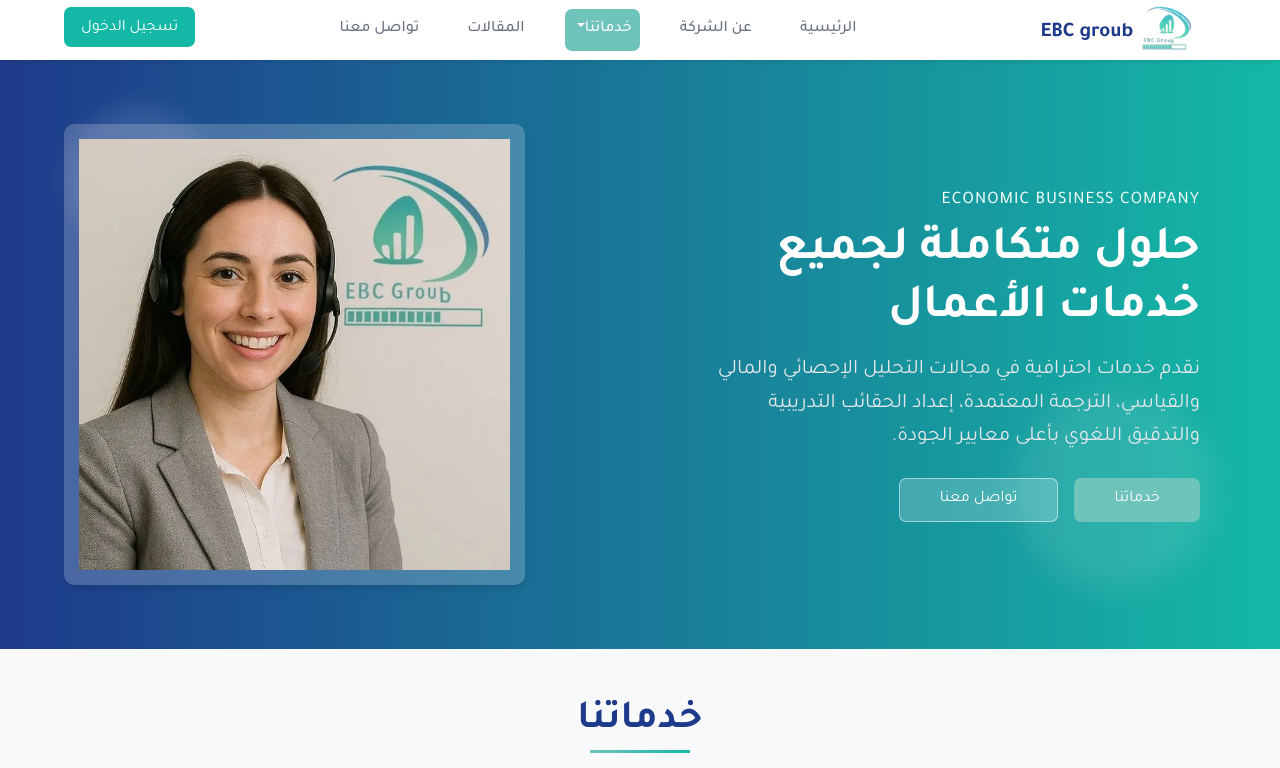
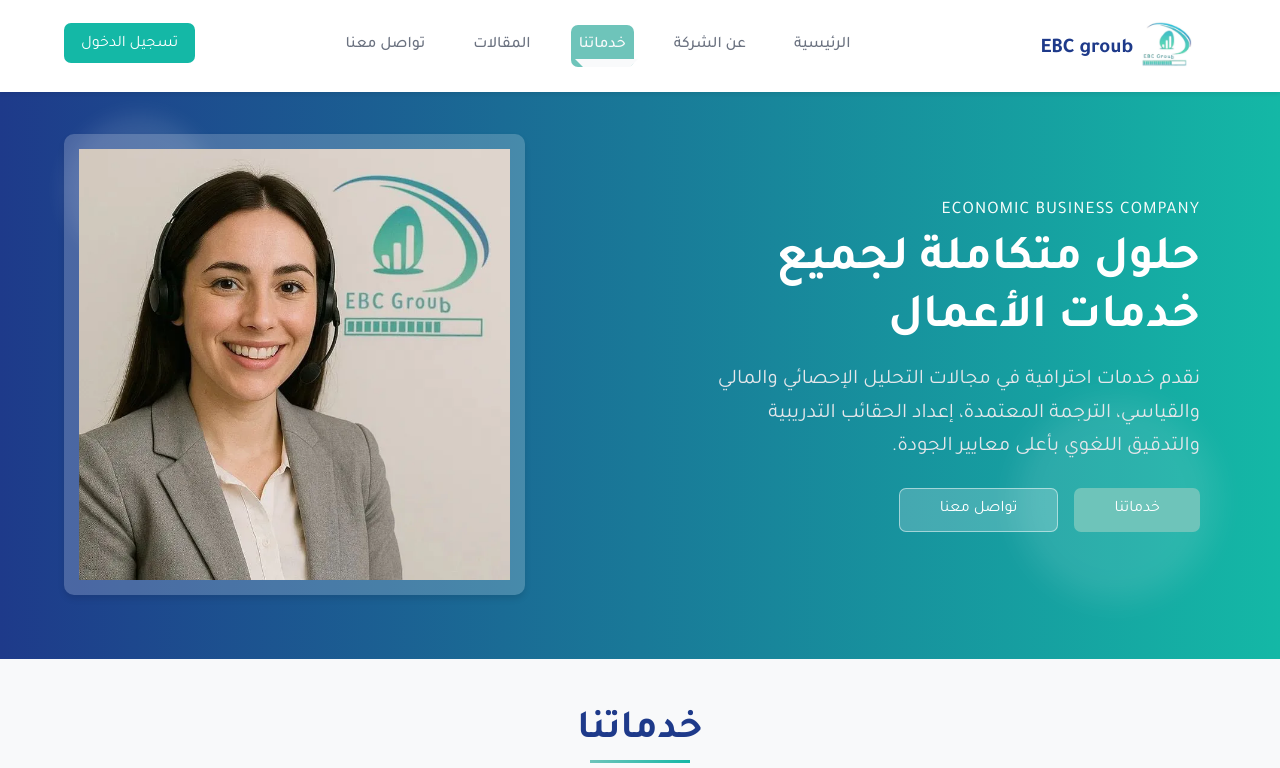
Before and after one commit to mmhmddd/EBC-groub, a plain HTML site: page index.html in a window 1280 px wide. Both pictures are taken after a click on the button "خدماتنا". Shown: the top 768 px of the page. Drawn offline with nearby package versions, Linux system fonts and the light colour scheme.

Commit message:
second commit

```diff
--- a/css/navbar.css
+++ b/css/navbar.css
@@ -13,7 +13,13 @@
 .navbar {
   direction: rtl;
   box-shadow: var(--shadow-sm);
-  padding: 0rem 1rem;
+  padding: 1rem 1rem;
+  position: fixed;
+  top: 0;
+  left: 0;
+  right: 0;
+  z-index: 1000;
+  background-color: var(--ebc-light);
 }
 
 .navbar-brand {
@@ -63,6 +69,7 @@
   font-weight: 500;
   padding: 0.5rem 0;
   transition: var(--transition-normal);
+  position: relative;
 }
 
 .navbar-nav .nav-link:hover,
@@ -71,6 +78,37 @@
   background-color: var(--ebc-light-green);
   border-radius: 7px;
 }
+
+.navbar-nav .nav-link::after {
+  content: '';
+  position: absolute;
+  width: 0;
+  height: 2px;
+  bottom: 0;
+  left: 0;
+  background-color: var(--ebc-teal);
+  transition: width 0.3s ease;
+}
+
+.navbar-nav .nav-link:hover::after,
+.navbar-nav .nav-link:focus::after {
+  width: 100%;
+}
+
+/* Active state for nav links */
+.navbar-nav .nav-link.active {
+  color: var(--ebc-light);
+  background-color: var(--ebc-teal);
+  border-radius: 7px;
+}
+
+/* Specific styling for the "خدماتنا" dropdown link */
+.navbar-nav .dropdown-toggle.nav-link {
+  display: flex;
+  align-items: center;
+  gap: 0.5rem; /* Space between text and arrow */
+}
+
 
 .dropdown-menu {
   right: 0;
@@ -107,6 +145,12 @@
   color: var(--ebc-teal);
 }
 
+/* Active state for dropdown items */
+.dropdown-item.active {
+  background-color: var(--ebc-teal);
+  color: var(--ebc-light);
+}
+
 /* ===== تخصيص زر الانهيار ===== */
 .btn-collapse {
   animation: slideIn 0.5s ease-out;
@@ -131,6 +175,17 @@
     width: 100%;
     margin-top: 1rem;
   }
+  .navbar-nav .nav-link::after {
+    display: none;
+  }
+  .navbar-nav .dropdown-toggle.nav-link::after {
+    font-size: 1.1rem; /* Slightly smaller arrow on mobile */
+    transform: scale(1); /* Reset scale for mobile */
+  }
+  .navbar-nav .dropdown-toggle.nav-link:hover::after,
+  .navbar-nav .dropdown-toggle.nav-link:focus::after {
+    transform: scale(1) rotate(180deg); /* Maintain rotation on hover */
+  }
 }
 
 /* ===== تأثير التحريك ===== */
@@ -150,3 +205,16 @@
   border: none;
   padding: 0.25rem;
 }
+
+body {
+  padding-top: 70px;
+}
+
+.dropdown-toggle::after {
+    content: "";
+    border-top: 0.5rem solid;
+    border-right: 0.5rem solid transparent;
+    border-bottom: 0;
+    border-left: .5rem solid transparent;
+    background-color: transparent !important;
+}
```
